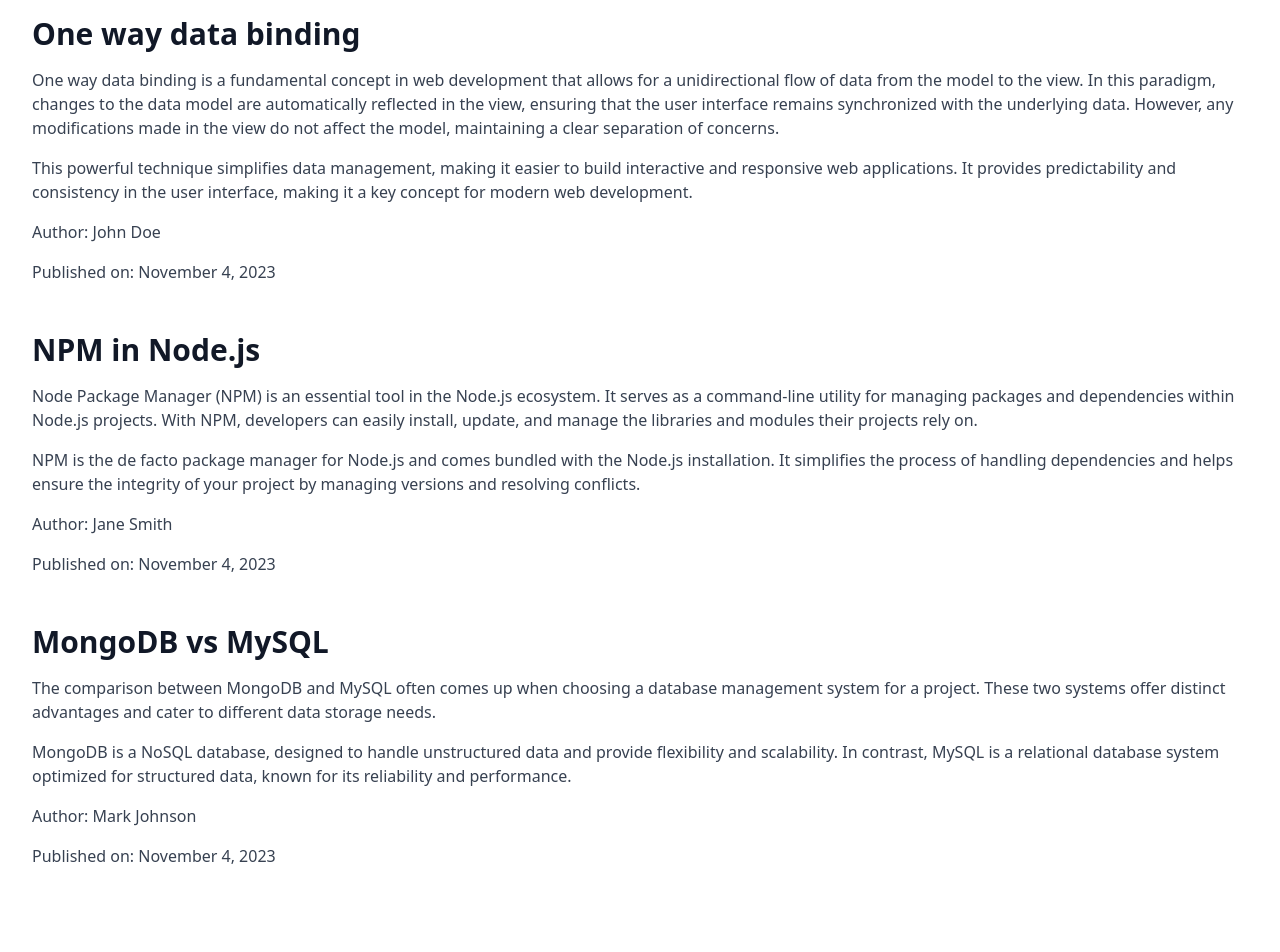
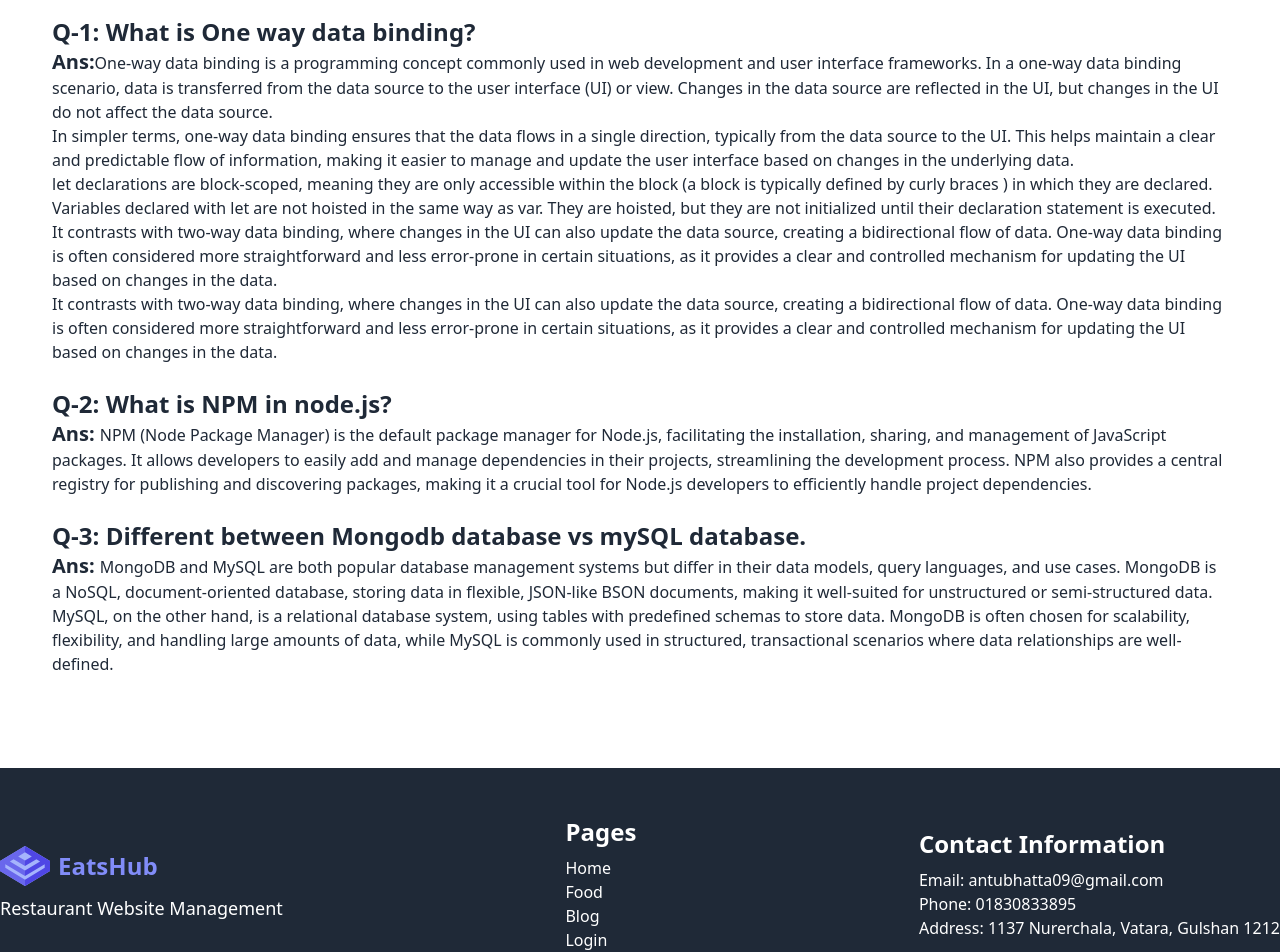
Before and after one commit to antubhatta/restaurent-management-website-11-client, a React (Vite) app: page /blog in a window 1280 px wide. Shown: the part 220-1172 px from the top of the page. Built offline with nearby package versions, Linux system fonts and the light colour scheme; no server answers.

Commit message:
blog page updated successfully

```diff
--- a/src/Pages/Login/Login.jsx
+++ b/src/Pages/Login/Login.jsx
@@ -60,7 +60,7 @@
   };
 
   return (
-    <div className="hero min-h-screen bg-gradient-to-r from-purple-500 via-pink-500 to-red-500 ">
+    <div className="hero min-h-screen bg-gradient-to-br from-teal-500 to-blue-500  ">
                   <Helmet>
         <title>Login - EatsHub</title>
       </Helmet>
--- a/src/Pages/blogs/Blogs.jsx
+++ b/src/Pages/blogs/Blogs.jsx
@@ -2,74 +2,36 @@
 
 const Blogs = () => {
   return (
-    <div className="mt-20 min-h-screen">
+    <div className="mt-4 lg:mt-20 min-h-screen">
       <Helmet>
         <title>Blog - EatsHub</title>
       </Helmet>
       <div className="max-w-7xl mx-auto py-12 sm:px-6 lg:px-8">
-        <article className="mb-12">
-          <h1 className="text-3xl font-bold text-gray-900 mb-4">
-            One way data binding
-          </h1>
-          <p className="text-gray-700 mb-4">
-            One way data binding is a fundamental concept in web development
-            that allows for a unidirectional flow of data from the model to the
-            view. In this paradigm, changes to the data model are automatically
-            reflected in the view, ensuring that the user interface remains
-            synchronized with the underlying data. However, any modifications
-            made in the view do not affect the model, maintaining a clear
-            separation of concerns.
-          </p>
-          <p className="text-gray-700 mb-4">
-            This powerful technique simplifies data management, making it easier
-            to build interactive and responsive web applications. It provides
-            predictability and consistency in the user interface, making it a
-            key concept for modern web development.
-          </p>
-          <p className="text-gray-700 mb-4">Author: John Doe</p>
-          <p className="text-gray-700 mb-4">Published on: November 4, 2023</p>
-        </article>
+      <article className="px-5">
+      <article>
+        <h1 className="text-xl lg:text-2xl font-bold">Q-1: What is One way data binding?</h1>
+        <p className="text-sm md:text-base font-medium"><span className="font-bold text-xl">Ans:</span>
+One-way data binding is a programming concept commonly used in web development and user interface frameworks. In a one-way data binding scenario, data is transferred from the data source to the user interface (UI) or view. Changes in the data source are reflected in the UI, but changes in the UI do not affect the data source.</p>
+        <p className="text-sm md:text-base font-medium">In simpler terms, one-way data binding ensures that the data flows in a single direction, typically from the data source to the UI. This helps maintain a clear and predictable flow of information, making it easier to manage and update the user interface based on changes in the underlying data.</p>
 
-        <article className="mb-12">
-          <h1 className="text-3xl font-bold text-gray-900 mb-4">
-            NPM in Node.js
-          </h1>
-          <p className="text-gray-700 mb-4">
-            Node Package Manager (NPM) is an essential tool in the Node.js
-            ecosystem. It serves as a command-line utility for managing packages
-            and dependencies within Node.js projects. With NPM, developers can
-            easily install, update, and manage the libraries and modules their
-            projects rely on.
-          </p>
-          <p className="text-gray-700 mb-4">
-            NPM is the de facto package manager for Node.js and comes bundled
-            with the Node.js installation. It simplifies the process of handling
-            dependencies and helps ensure the integrity of your project by
-            managing versions and resolving conflicts.
-          </p>
-          <p className="text-gray-700 mb-4">Author: Jane Smith</p>
-          <p className="text-gray-700 mb-4">Published on: November 4, 2023</p>
-        </article>
+        <p className="text-sm md:text-base font-medium">let declarations are block-scoped, meaning they are only
+          accessible within the block (a block is typically defined by curly braces {}) in which they are declared.
+          Variables declared with let are not hoisted in the same way as var. They are hoisted, but they are not
+          initialized until their declaration statement is executed.</p>
 
-        <article className="mb-12">
-          <h1 className="text-3xl font-bold text-gray-900 mb-4">
-            MongoDB vs MySQL
-          </h1>
-          <p className="text-gray-700 mb-4">
-            The comparison between MongoDB and MySQL often comes up when
-            choosing a database management system for a project. These two
-            systems offer distinct advantages and cater to different data
-            storage needs.
-          </p>
-          <p className="text-gray-700 mb-4">
-            MongoDB is a NoSQL database, designed to handle unstructured data
-            and provide flexibility and scalability. In contrast, MySQL is a
-            relational database system optimized for structured data, known for
-            its reliability and performance.
-          </p>
-          <p className="text-gray-700 mb-4">Author: Mark Johnson</p>
-          <p className="text-gray-700 mb-4">Published on: November 4, 2023</p>
-        </article>
+        <p className="text-sm md:text-base font-medium">It contrasts with two-way data binding, where changes in the UI can also update the data source, creating a bidirectional flow of data. One-way data binding is often considered more straightforward and less error-prone in certain situations, as it provides a clear and controlled mechanism for updating the UI based on changes in the data.</p>
+        <p className="text-sm md:text-base font-medium">It contrasts with two-way data binding, where changes in the UI can also update the data source, creating a bidirectional flow of data. One-way data binding is often considered more straightforward and less error-prone in certain situations, as it provides a clear and controlled mechanism for updating the UI based on changes in the data.</p>
+      </article>
+      <article>
+        <h1 className="text-xl lg:text-2xl font-bold mt-6">Q-2: What is NPM in node.js?</h1>
+        <p className="text-sm md:text-base font-medium"><span className="font-bold text-xl">Ans: </span>
+NPM (Node Package Manager) is the default package manager for Node.js, facilitating the installation, sharing, and management of JavaScript packages. It allows developers to easily add and manage dependencies in their projects, streamlining the development process. NPM also provides a central registry for publishing and discovering packages, making it a crucial tool for Node.js developers to efficiently handle project dependencies.</p>
+      </article>
+      <article>
+        <h1 className="text-xl lg:text-2xl font-bold mt-6">Q-3: Different between Mongodb database vs mySQL database.</h1>
+        <p className="text-sm md:text-base font-medium"><span className="font-bold text-xl">Ans: </span> MongoDB and MySQL are both popular database management systems but differ in their data models, query languages, and use cases. MongoDB is a NoSQL, document-oriented database, storing data in flexible, JSON-like BSON documents, making it well-suited for unstructured or semi-structured data. MySQL, on the other hand, is a relational database system, using tables with predefined schemas to store data. MongoDB is often chosen for scalability, flexibility, and handling large amounts of data, while MySQL is commonly used in structured, transactional scenarios where data relationships are well-defined.</p>
+      </article>
+    </article>
       </div>
     </div>
   );
--- a/src/Shared/Footer/Footer.jsx
+++ b/src/Shared/Footer/Footer.jsx
@@ -1,48 +1,47 @@
-import logo from "../../assets/logoipsum-249.svg"
-import { FaFacebook, FaInstagram,FaGithub } from 'react-icons/fa';
-import { NavLink,Link } from "react-router-dom";
+import logo from "../../assets/logoipsum-249.svg";
+import { FaFacebook, FaInstagram, FaGithub } from 'react-icons/fa';
+import { NavLink, Link } from "react-router-dom";
+
 const Footer = () => {
   return (
-        <footer className="bg-black dark:bg-slate-800 text-white py-8">
-  <div className="container mx-auto flex p-6 lg:p-0 flex-col md:flex-row justify-between">
-    <div className="mb-4 md:mb-0">
+    <footer className="bg-gray-800 text-white py-12">
+      <div className="container mx-auto flex flex-col md:flex-row justify-between items-center">
+        <div className="mb-6 md:mb-0">
           <div className="flex gap-2 items-center">
             <img src={logo} alt="" />
-              <Link to="/" className=" normal-case text-lg md:text-xl lg:text-2xl  dark:text-white font-bold"><p className="text-indigo-400" >EatsHub</p></Link>
-
+            <Link to="/" className="text-2xl font-bold">
+              <span className="text-indigo-400">EatsHub</span>
+            </Link>
           </div>
-      <p className="text-base mt-2 md:text-lg">Restaurent Website Management</p>
+          <p className="text-base mt-2 md:text-lg">Restaurant Website Management</p>
         </div>
-    <div className="mb-4 md:mb-0">
+        <div className="mb-6 md:mb-0">
           <h3 className="text-lg lg:text-2xl font-semibold mb-2">Pages</h3>
-      <ul className="lg:text-center">
+          <ul>
             <li><NavLink to="/">Home</NavLink></li>
-        <li><NavLink to="/food">Food</NavLink></li>
+            <li><NavLink to="/foods">Food</NavLink></li>
             <li><NavLink to="/blog">Blog</NavLink></li>
             <li><NavLink to="/login">Login</NavLink></li>
           </ul>
         </div>
-    <div className="mb-4 md:mb-0">
+        <div className="mb-6 md:mb-0">
           <h3 className="text-lg lg:text-2xl font-semibold mb-2">Contact Information</h3>
           <p>Email: antubhatta09@gmail.com</p>
           <p>Phone: 01830833895</p>
-      <p>Address: 1137 Nurerchala, Vatara, Ghulsan 1212</p>
+          <p>Address: 1137 Nurerchala, Vatara, Gulshan 1212</p>
         </div>
       </div>
-  <div className="flex justify-center mb-3 mt-5">
+      <div className="flex justify-center mt-8">
         <div className="grid grid-flow-col gap-4">
-      <a href="https://www.facebook.com/hd.antu.1" className="text-4xl"><FaFacebook></FaFacebook></a>
-      <a href="#" className="text-4xl "><FaInstagram></FaInstagram></a>
-      <a href="https://github.com/topics/login" className="text-4xl "><FaGithub></FaGithub></a>
-
+          <a href="https://www.facebook.com/hd.antu.1" className="text-4xl"><FaFacebook /></a>
+          <a href="#" className="text-4xl"><FaInstagram /></a>
+          <a href="https://github.com/topics/login" className="text-4xl"><FaGithub /></a>
         </div>
       </div>
       <div className="mt-8 text-center">
-    <p>&copy; 2023 Restaurent website management. All rights reserved.</p>
+        <p>&copy; {new Date().getFullYear()} Restaurant Website Management. All rights reserved.</p>
       </div>
-
     </footer>
-
   );
 };
 
```
Also changed, not shown: src/Pages/Home/TopFood/TopFoodCard.jsx (+13 -13 lines). Lines whose indentation alone changed are shown as unchanged.
